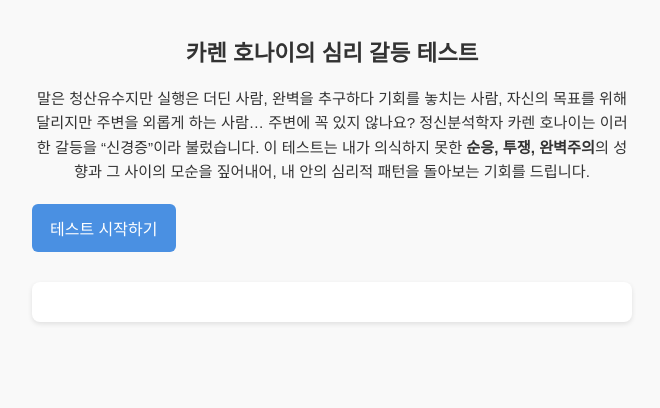
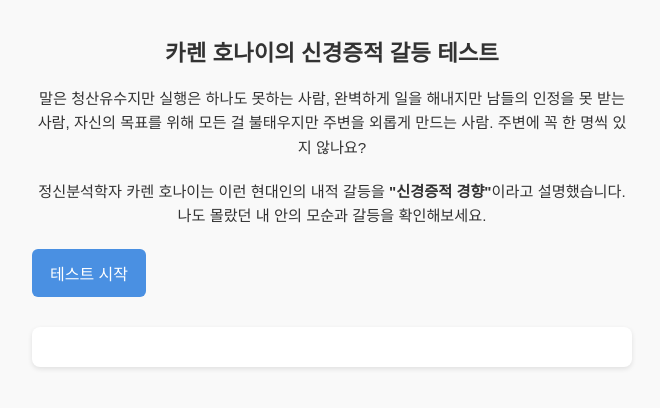
Before and after one commit to parttimeangels/karenhorney01, a plain HTML site: page index.html in a window 1280 px wide. Shown: the whole page, without its empty margins (308-968 px from the left). Drawn offline with Linux system fonts and the light colour scheme.

Commit message:
Update index.html

```diff
--- a/index.html
+++ b/index.html
@@ -7,28 +7,35 @@
 </head>
 <body>
   <div class="container">
-    <h1>카렌 호나이의 심리 갈등 테스트</h1>
-
+    <!-- 인트로 -->
     <div id="intro">
+      <h1>카렌 호나이의 신경증적 갈등 테스트</h1>
       <p>
-        말은 청산유수지만 실행은 더딘 사람, 완벽을 추구하다 기회를 놓치는 사람,
-        자신의 목표를 위해 달리지만 주변을 외롭게 하는 사람… 주변에 꼭 있지 않나요?
-        정신분석학자 카렌 호나이는 이러한 갈등을 “신경증”이라 불렀습니다.
-        이 테스트는 내가 의식하지 못한 <b>순응, 투쟁, 완벽주의</b>의 성향과
-        그 사이의 모순을 짚어내어, 내 안의 심리적 패턴을 돌아보는 기회를 드립니다.
+        말은 청산유수지만 실행은 하나도 못하는 사람,
+        완벽하게 일을 해내지만 남들의 인정을 못 받는 사람,
+        자신의 목표를 위해 모든 걸 불태우지만 주변을 외롭게 만드는 사람.
+        주변에 꼭 한 명씩 있지 않나요?
       </p>
-      <button onclick="startTest()">테스트 시작하기</button>
+      <p>
+        정신분석학자 카렌 호나이는 이런 현대인의 내적 갈등을
+        <b>"신경증적 경향"</b>이라고 설명했습니다.
+        나도 몰랐던 내 안의 모순과 갈등을 확인해보세요.
+      </p>
+      <button onclick="startTest()">테스트 시작</button>
     </div>
 
-    <form id="testForm" style="display:none;">
+    <!-- 테스트 영역 -->
+    <div id="testForm" style="display:none;">
       <div id="question-container"></div>
       <div id="progress"></div>
-      <button type="button" id="nextBtn" onclick="nextQuestion()">다음</button>
-    </form>
+      <button onclick="nextQuestion()">다음</button>
+    </div>
 
+    <!-- 결과 영역 -->
     <div id="result"></div>
   </div>
 
+  <!-- 반드시 body 맨 끝에서 app.js 불러오기 -->
   <script src="app.js"></script>
 </body>
 </html>
```
